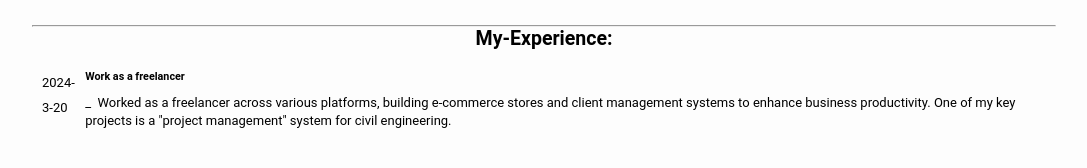
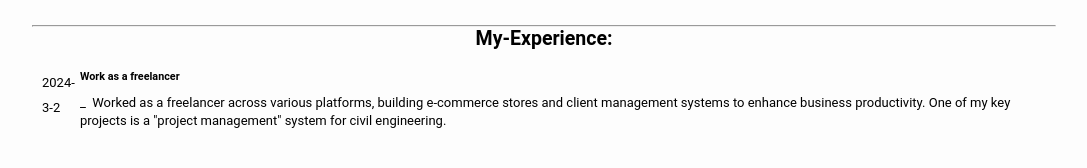
Before and after one commit to Nassim02024/My-cv, a plain HTML site: page index.html in a window 1280 px wide. Shown: the part 328-496 px from the top of the page, without its empty margins (96-1183 px from the left). Drawn offline with Linux system fonts and the light colour scheme.

Commit message:
Update index.html

```diff
--- a/index.html
+++ b/index.html
@@ -46,7 +46,7 @@
 
   <div class="line4">
       <div class="date">
-         <p>2024-3-20</p>
+         <p>2024-3-2</p>
       </div>
       <div class="exper">
          <h5>Work as a freelancer</h5>
```
